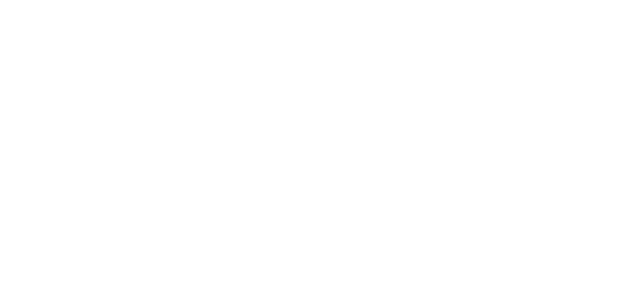
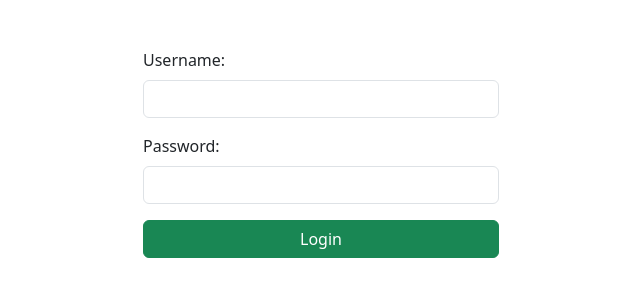
Before and after one commit to lucas-case-dv/todolist, a plain HTML site: page src/main/resources/templates/login.html in a window 1280 px wide. Shown: the whole page, without its empty margins (319-959 px from the left). Drawn offline with nearby package versions, Linux system fonts and the light colour scheme.

Commit message:
Add login page

```diff
--- a/src/main/resources/templates/login.html
+++ b/src/main/resources/templates/login.html
@@ -3,9 +3,24 @@
 <head>
     <meta charset="UTF-8">
     <meta name="viewport" content="width=device-width, initial-scale=1">
-    <title>Document</title>
+    <title>To-do list</title>
+    <link href="https://cdn.jsdelivr.net/npm/bootstrap@5.3.0/dist/css/bootstrap.min.css" rel="stylesheet">
 </head>
 <body>
+    <div class="container mt-5"> <div class="row justify-content-center"> <div class="col-md-4"> <form>
+                <div class="mb-3"> <label class="form-label">Username:</label>
+                    <input type="text" name="username" class="form-control">
+                </div>
 
+                <div class="mb-3">
+                    <label class="form-label">Password:</label>
+                    <input type="password" name="password" class="form-control">
+                </div>
+
+                <button type="submit" class="btn btn-success w-100">Login</button> </form>
+
+            </div>
+        </div>
+    </div>
 </body>
 </html>
```
